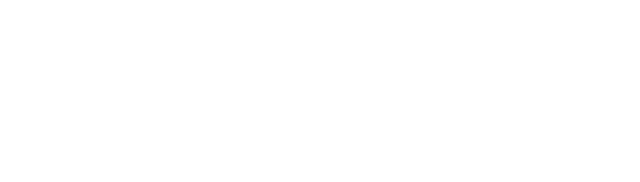
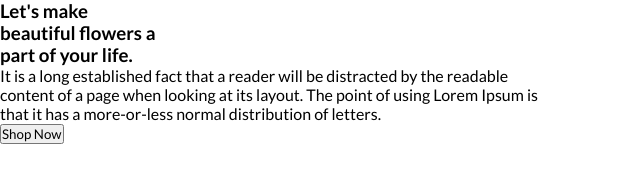
Before and after one commit to mizan181/Flower-Shop--Assignment-1, a plain HTML site: page index.html in a window 1280 px wide. Shown: the whole page, without its empty margins (0-640 px from the left). Drawn offline with Linux system fonts and the light colour scheme.

Commit message:
added div

```diff
--- a/index.html
+++ b/index.html
@@ -13,7 +13,16 @@
     <header>
         <div class="container">
             <div class="left-head">
+            <h3 class="mainhead">
+                Let's make <br> beautiful flowers a <br> part of your life.
 
+            </h3>
+            <p class="meainpera">
+                It is a long established fact that a reader will be distracted by the readable <br> content of a page when looking at its layout. The point of using Lorem Ipsum is <br>that it has a more-or-less normal distribution of letters.
+            </p>
+            <button class="mainbutton">
+                Shop Now
+            </button>
             </div>
         </div>
 
```
